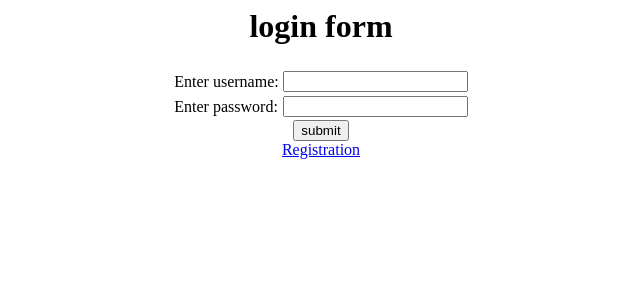
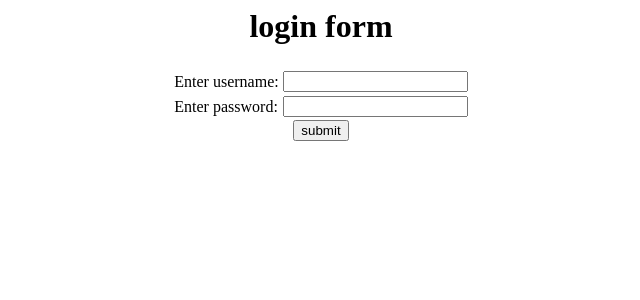
Before and after one commit to as9333/PROJECT_IOT_S6PROJECT, a Flask app: page / in a window 1280 px wide. Shown: the top 300 px of the page, without its empty margins (319-959 px from the left). Run offline with Flask 2, Linux system fonts and the light colour scheme.

Commit message:
Update login.html

```diff
--- a/templates/login.html
+++ b/templates/login.html
@@ -19,7 +19,7 @@
 			<center>
   			<input type="submit" name="submit" value="submit">
   			</center>
-        <a href="/registration">Registration</a>
+        <!-- <a href="/registration">Registration</a> -->
         <!-- <center>
         <a href="/templates/reg.html">Register</a>
 
```
